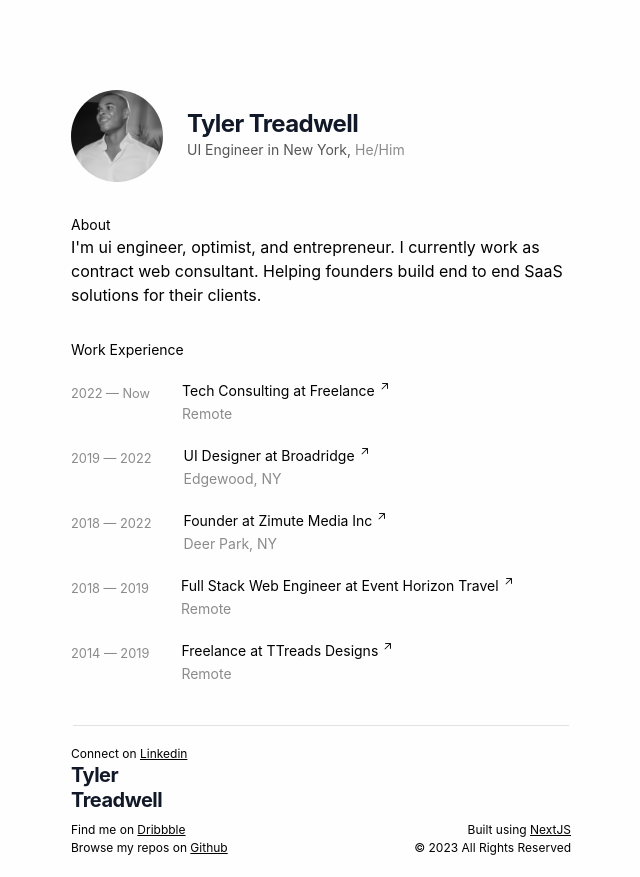
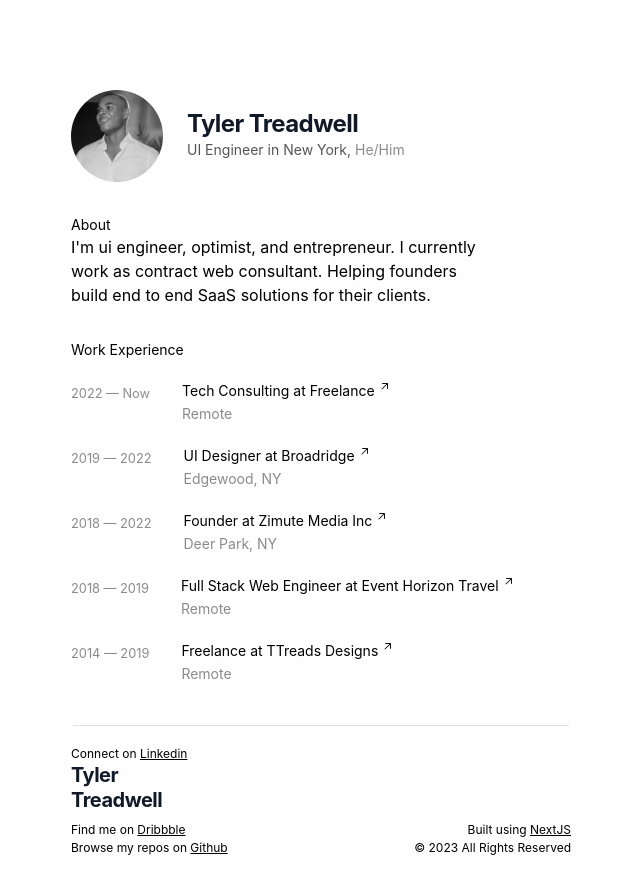
Before and after one commit to TTreads/Tyler-Treadwell-2023, a Next.js app: page / in a window 1280 px wide. Shown: the whole page, without its empty margins (319-959 px from the left). Built offline with nearby package versions, Linux system fonts and the light colour scheme.

Commit message:
Dark Mode enabled

```diff
--- a/package.json
+++ b/package.json
@@ -18,6 +18,7 @@
     "postcss": "8.4.28",
     "react": "18.2.0",
     "react-dom": "18.2.0",
+    "react-wrap-balancer": "^1.1.0",
     "tailwindcss": "3.3.3",
     "typescript": "5.1.6"
   }
--- a/src/app/globals.css
+++ b/src/app/globals.css
@@ -20,6 +20,25 @@ body {
 
 }
 
+body.dark {
+  background: #0d0d0c;
+}
+
+body.dark h3,
+body.dark h2,
+body.dark h1,
+body.dark p {
+  color: #ebf1ff !important;
+}
+
+body.dark {
+  color: #ebf1ff !important;
+}
+
+body.dark svg path {
+  fill: white !important;
+}
+
 footer {
   position: relative;
 }
--- a/src/app/layout.tsx
+++ b/src/app/layout.tsx
@@ -12,9 +12,27 @@ export default function RootLayout({
 }: {
   children: React.ReactNode
 }) {
+
+  let time = new Date();
+  let hrs = time.getHours();
+
+  let themeMode;
+
+  if (hrs < 12) {
+    themeMode = "light"
+  }
+  if (hrs >= 12 && hrs <= 17) {
+
+    themeMode = 'dark';
+  }
+  if (hrs >= 17 && hrs <= 24) {
+    themeMode = 'dark';
+
+  }
+
   return (
     <html lang="en">
-      <body>{children}</body>
+      <body className={`${themeMode}`}>{children}</body>
     </html>
   )
 }
--- a/src/app/page.tsx
+++ b/src/app/page.tsx
@@ -2,7 +2,7 @@
 import React, { useEffect } from 'react'
 import tyler from '@/app/tyler.jpg'
 import { motion } from "framer-motion"
-
+import { Balancer } from 'react-wrap-balancer'
 const Jobs: Job[] = [{
   title: `Tech Consulting`,
   companyName: `Freelance`,
@@ -86,7 +86,7 @@ export default function Home() {
             <div className='mt-8'>
 
               <h3 className='text-[14px]'>About</h3>
-              <p>I'm ui engineer, optimist, and entrepreneur. I currently work as contract web consultant. Helping founders build end to end SaaS solutions for their clients.</p>
+              <p><Balancer>I'm ui engineer, optimist, and entrepreneur. I currently work as contract web consultant. Helping founders build end to end SaaS solutions for their clients.</Balancer></p>
             </div>
           </motion.div>
           <div className='mt-8'>
@@ -144,7 +144,6 @@ export default function Home() {
   )
 }
 function ExperienceItem(props: any) {
-  console.log(props.Job)
   return <div className="experience_item mt-5 md:flex justify-left gap-8">
     <div className="experience_date">
       <small className='text-[#8b8b8b]'>{props.Job.date}</small>
```
Also changed, not shown: 1 other file (tests, documents, lock files or other folders).
